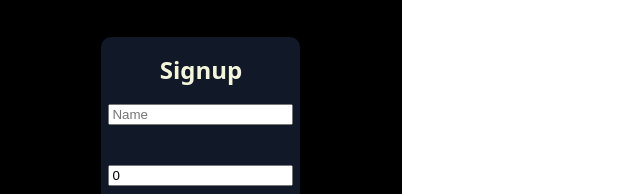
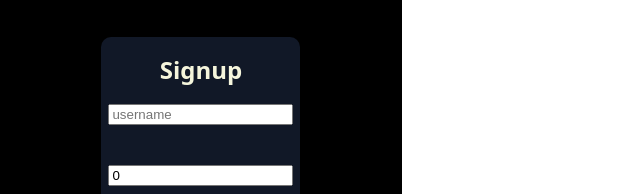
Before and after one commit to MITHUSHIYA/Team_Task_Manager, a React (Vite) app in the folder Team_Task_Manager/: page /signup in a window 1280 px wide. Shown: the top 194 px of the page, without its empty margins (0-640 px from the left). Built offline with nearby package versions, Linux system fonts and the light colour scheme.

Commit message:
Signup Fixed

```diff
--- a/Team_Task_Manager/src/Pages/Signup.jsx
+++ b/Team_Task_Manager/src/Pages/Signup.jsx
@@ -6,7 +6,7 @@ import axios from "axios";
 const Signup = () => {
   const navigate = useNavigate();
 
-  const [Name, setName] = useState("");
+  const [username, setName] = useState("");
   const [phoneNumber, setPN] = useState(0);
   const [email, setEmail] = useState("");
   const [password, setPass] = useState("");
@@ -14,15 +14,15 @@ const Signup = () => {
   const handleSubmit = async (event) => {
     event.preventDefault();
     const req = await axios.post("https://team-task-manager-iyoo.onrender.com/signup", {
-      username: Name,
-      phoneNumber: phoneNumber,
+      username: username,
+      phoneNumber: Number(phoneNumber),
       email: email,
       password: password,
     });
     const message = req.data.message;
     const isSignup = req.data.isSignup;
     if (isSignup) {
-      localStorage.setItem("username", Name);
+      localStorage.setItem("username", username);
       alert(message);
       navigate("/");
     } else {
@@ -43,11 +43,11 @@ const Signup = () => {
         <h2>Signup</h2>
         <form onSubmit={handleSubmit}>
           <input
-            value={Name}
+            value={username}
             onChange={(e) => setName(e.target.value)}
             type="text"
-            id="name"
-            placeholder="Name"
+            id="username"
+            placeholder="username"
             required
           />
           <br />
```
